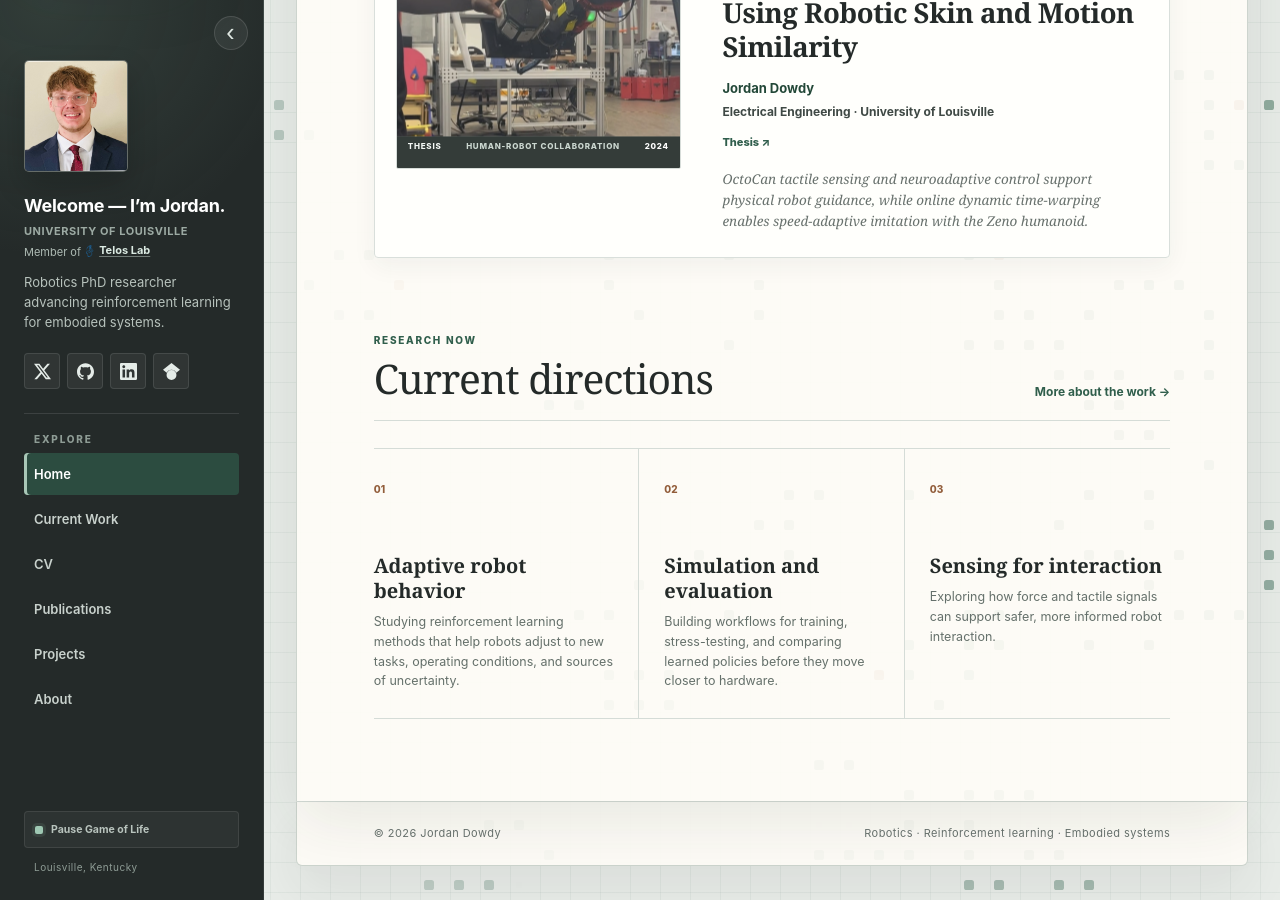
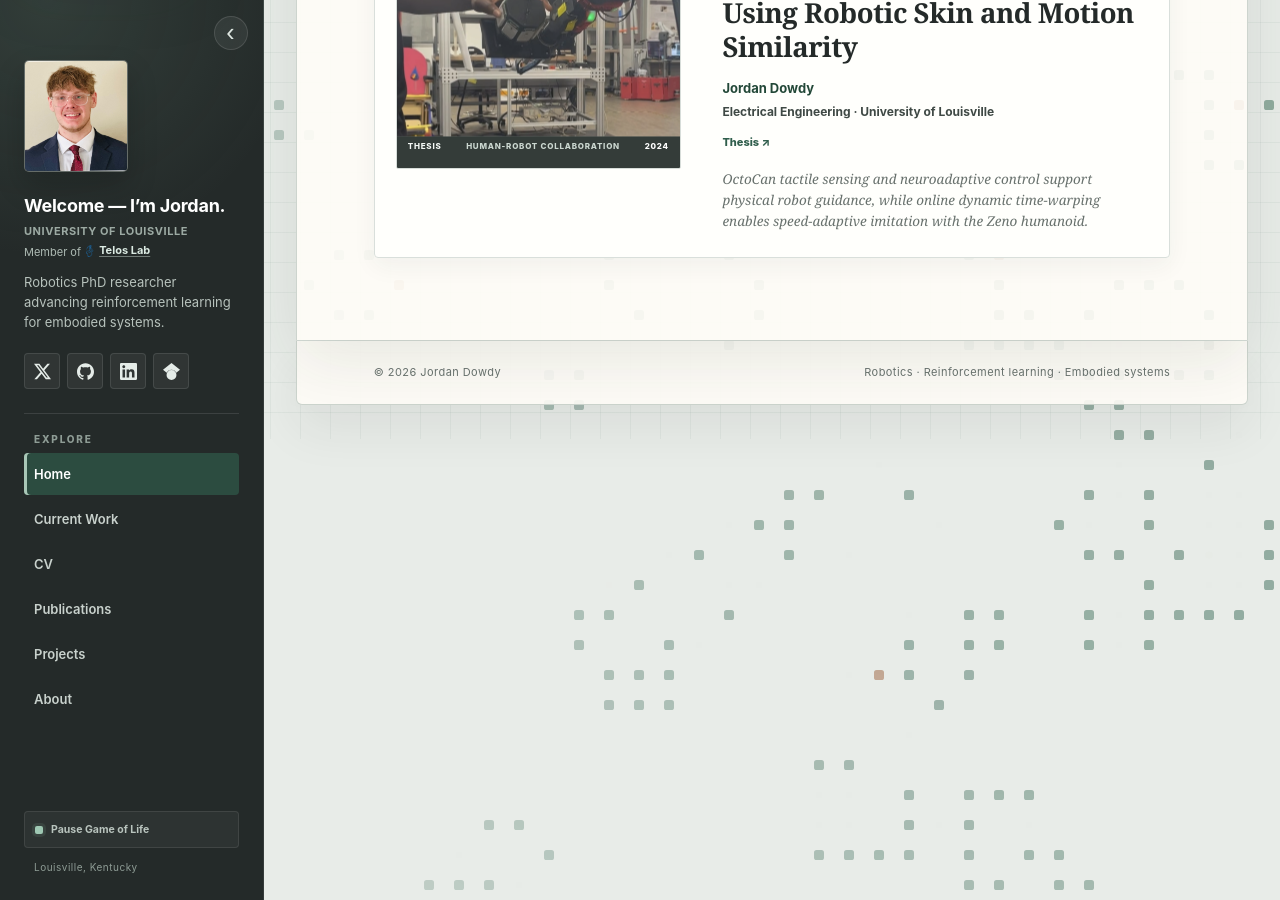
Before and after one commit to Jdowdy05/Jdowdy05.github.io, a Jekyll site: the page built from index.md, in a window 1280 px wide and 900 px high, scrolled down 3428 px. Built offline with Jekyll 4.4.1, drawn with Linux system fonts in a browser that asks for light colours.

Commit message:
Remove current directions section from homepage

```diff
--- a/index.md
+++ b/index.md
@@ -51,23 +51,3 @@ image:
     {% endfor %}
   </div>
 </section>
-
-<section class="home-section" aria-labelledby="current-heading">
-  <div class="minimal-heading">
-    <div>
-      <p class="eyebrow">Research now</p>
-      <h2 id="current-heading">Current directions</h2>
-    </div>
-    <a class="text-link" href="{{ '/current-work/' | relative_url }}">More about the work <span aria-hidden="true">→</span></a>
-  </div>
-
-  <div class="research-strip">
-    {% for item in site.data.current_work %}
-      <article>
-        <span>0{{ forloop.index }}</span>
-        <h3>{{ item.title }}</h3>
-        <p>{{ item.summary }}</p>
-      </article>
-    {% endfor %}
-  </div>
-</section>
```
